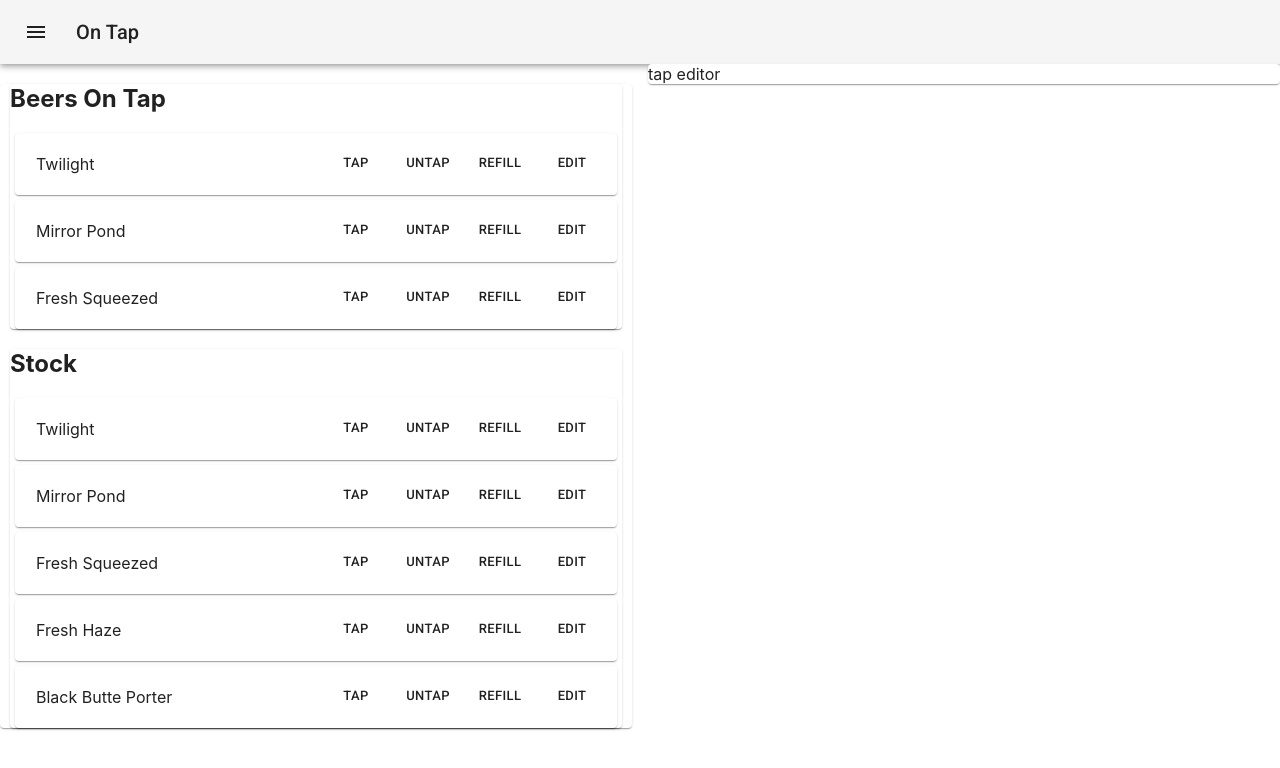
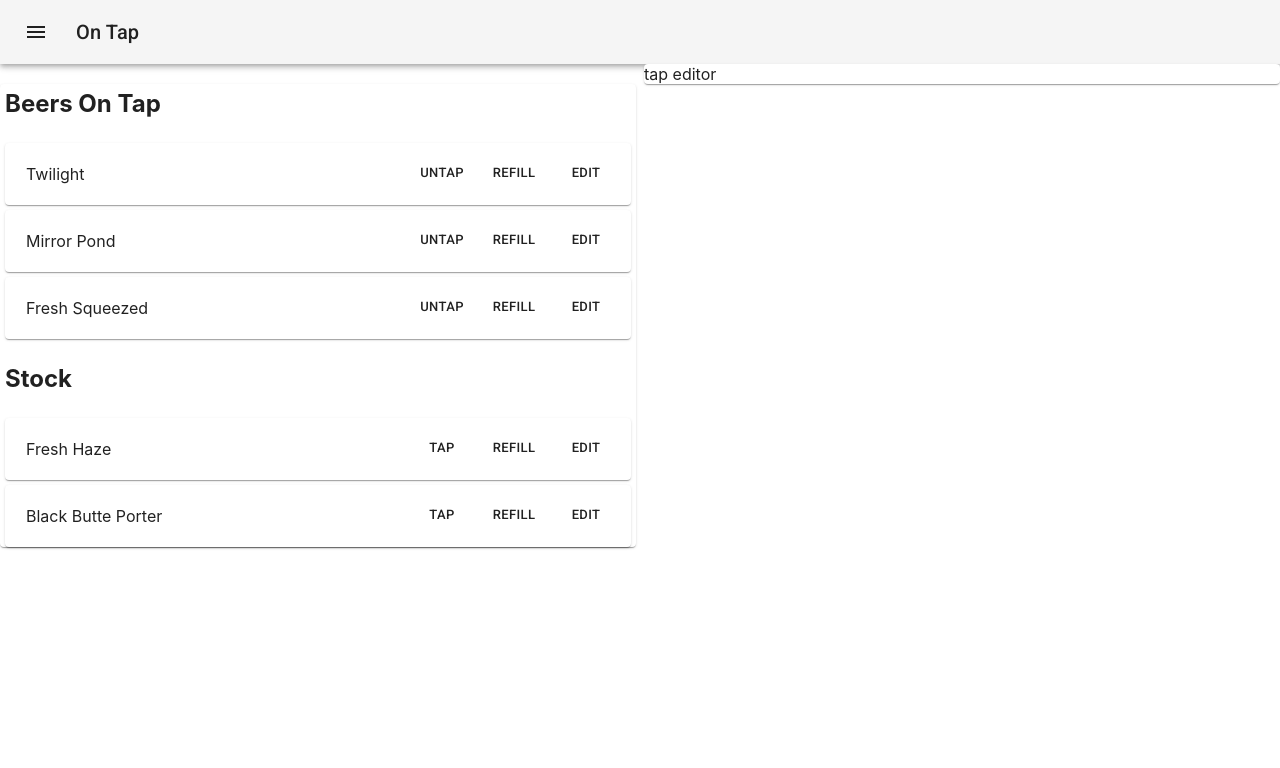
Before and after one commit to DuHerb/OnTap, a React (Create React App) app: page /#/admin in a window 1280 px wide. Shown: the top 768 px of the page. Built offline with nearby package versions, Linux system fonts and the light colour scheme.

Commit message:
add Tap/Untap functionality to admin TapManger View

```diff
--- a/src/App.js
+++ b/src/App.js
@@ -5,7 +5,7 @@ import PatronView from './Components/PatronView';
 import POSView from './Components/POSView';
 import AdminView from './Components/AdminView';
 import { Route, HashRouter } from 'react-router-dom';
-import { kegs } from './store.js'
+import { kegs } from './store.js';
 
 export default class App extends React.Component {
   state = {
@@ -27,13 +27,21 @@ export default class App extends React.Component {
     this.setState({kegs: updatedKegs});
   }
 
+  handleToggleTapStatus = (beerName => {
+    let selectedBeerIndex = this.getBeerIndex(beerName);
+    let updatedKegs = [...kegs];
+    updatedKegs[selectedBeerIndex].onTap = !updatedKegs[selectedBeerIndex].onTap;
+    this.setState({kegs: updatedKegs});
+    console.log(updatedKegs[selectedBeerIndex].onTap);
+  })
+
   render() {
     return (
         <HashRouter>
           <Header/>
             <Route exact path='/' render={()=><PatronView kegs={this.getKegsOnTap()}/>} />
             <Route path='/pos' render={()=><POSView kegs={this.getKegsOnTap()} onSellPint={this.handleSellPint}/>} />
-            <Route path='/admin' render={()=><AdminView kegsOnTap={this.getKegsOnTap()} kegs={this.state.kegs}/>} />
+            <Route path='/admin' render={()=><AdminView kegsOnTap={this.getKegsOnTap()} kegs={this.state.kegs} onToggleTapStatus={this.handleToggleTapStatus}/>} />
         </HashRouter>
     )
   }
--- a/src/Components/AdminCard.jsx
+++ b/src/Components/AdminCard.jsx
@@ -14,16 +14,18 @@ const useStyles = makeStyles({
   }
 })
 
-const AdminCard = ({keg}) => {
+const AdminCard = ({keg, tapStatus, onToggleTapStatus}) => {
   const classes = useStyles();
+
   return (
-    <Card className={classes.adminCard}>
+    <Card className={classes.adminCard} style={keg.onTap && tapStatus === 'notOnTap' ? {display: 'none'} : {display:'flex'}}>
     <CardContent>
       {keg.name}
+      {console.log(tapStatus)}
     </CardContent>
     <CardActions>
-      <Button size="small">Tap</Button>
-      <Button size="small">UnTap</Button>
+      { keg.onTap && tapStatus === 'onTap' ? <Button size="small" onClick={()=>{onToggleTapStatus(keg.name)}}>UnTap</Button> : <Button size="small" onClick={()=>{onToggleTapStatus(keg.name)}}>Tap</Button>}
+      {/* <Button size="small">UnTap</Button> */}
       <Button size='small'>Refill</Button>
       <Button size='small'>Edit</Button>
     </CardActions>
--- a/src/Components/AdminView.jsx
+++ b/src/Components/AdminView.jsx
@@ -14,14 +14,14 @@ const useStyles = makeStyles(theme => ({
   }
 }));
 
-export default function AdminView({kegsOnTap, kegs}) {
+export default function AdminView({kegsOnTap, kegs, onToggleTapStatus}) {
   const classes = useStyles();
 
   return (
-    <Grid container spacing={2} className={classes.root}>
+    <Grid container spacing={1} className={classes.root}>
       <Grid item xs={12} sm={6}>
         <Paper className={classes.paper}>
-          <TapManager kegsOnTap = {kegsOnTap} kegs={kegs}/>
+          <TapManager kegsOnTap = {kegsOnTap} kegs={kegs} onToggleTapStatus={onToggleTapStatus}/>
         </Paper>
       </Grid>
       <Grid item xs={12} sm={6}>
--- a/src/Components/TapManager.jsx
+++ b/src/Components/TapManager.jsx
@@ -1,26 +1,26 @@
 import React from 'react'
-import TapManagerWindow from './TapManagerWindow';
-import Paper from '@material-ui/core/Paper'
-import { makeStyles } from '@material-ui/core';
+import TapManagerWindow from './TapManagerWindow'
+import { makeStyles } from '@material-ui/core'
 
 const useStyles = makeStyles({
   adminPaper: {
     margin: 10
+  },
+  padding: {
+    padding: 5
   }
 })
 
-const TapManager = ({kegsOnTap, kegs}) => {
+const TapManager = ({kegsOnTap, kegs, onToggleTapStatus}) => {
   const classes = useStyles();
+  // const onTap = true;
+  // const notOnTap = false
   return (
     <>
-      <Paper className={classes.adminPaper}>
-        <h2>Beers On Tap</h2>
-        <TapManagerWindow kegs={kegsOnTap} view={'onTap'}/>
-      </Paper>
-      <Paper className={classes.adminPaper}>
-        <h2>Stock</h2>
-        <TapManagerWindow kegs={kegs} view={'notOnTap'}/>
-      </Paper>
+        <h2 className={classes.padding}>Beers On Tap</h2>
+        <TapManagerWindow kegs={kegsOnTap} tapStatus={'onTap'} onToggleTapStatus={onToggleTapStatus}/>
+        <h2 className={classes.padding}>Stock</h2>
+        <TapManagerWindow kegs={kegs} tapStatus={'notOnTap'} onToggleTapStatus={onToggleTapStatus}/>
     </>
   )
 }
--- a/src/Components/TapManagerWindow.jsx
+++ b/src/Components/TapManagerWindow.jsx
@@ -1,11 +1,13 @@
 import React from 'react';
 import AdminCard from './AdminCard';
 
-const TapManagerWindow = ({kegs}) => {
+const TapManagerWindow = ({kegs, tapStatus, onToggleTapStatus}) => {
   return (
     <div>
       {kegs.map((keg)=>
         <AdminCard keg={keg}
+          tapStatus={tapStatus}
+          onToggleTapStatus={onToggleTapStatus}
           key={keg.name}/>
         )}
     </div>
```
